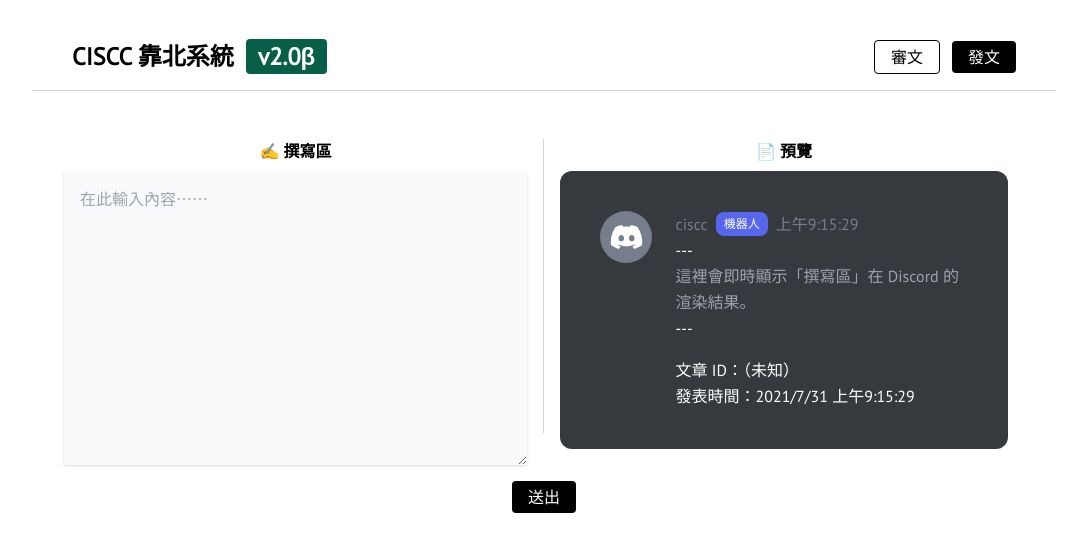
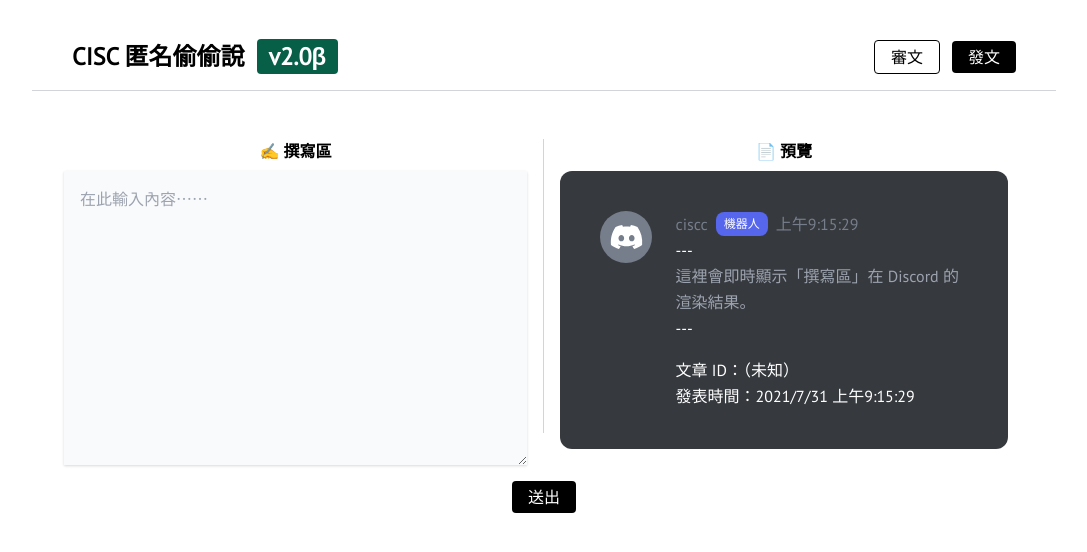
Before and after one commit to pan93412/ciscc-frontend-next, a Next.js app: page / in a window 1280 px wide. Shown: the top 552 px of the page, without its empty margins (96-1183 px from the left). Built offline with nearby package versions, Linux system fonts and the light colour scheme; no server answers; what myzod would draw is missing.

Commit message:
feat(consts): rename

```diff
--- a/consts.ts
+++ b/consts.ts
@@ -2,7 +2,7 @@
  * The product name that will be used on
  * CommonDB and somewhere.
  */
-export const PRODUCT_NAME = "CISCC 靠北系統";
+export const PRODUCT_NAME = "CISC 匿名偷偷說";
 /**
  * Enable Google Analytics.
  *
```
